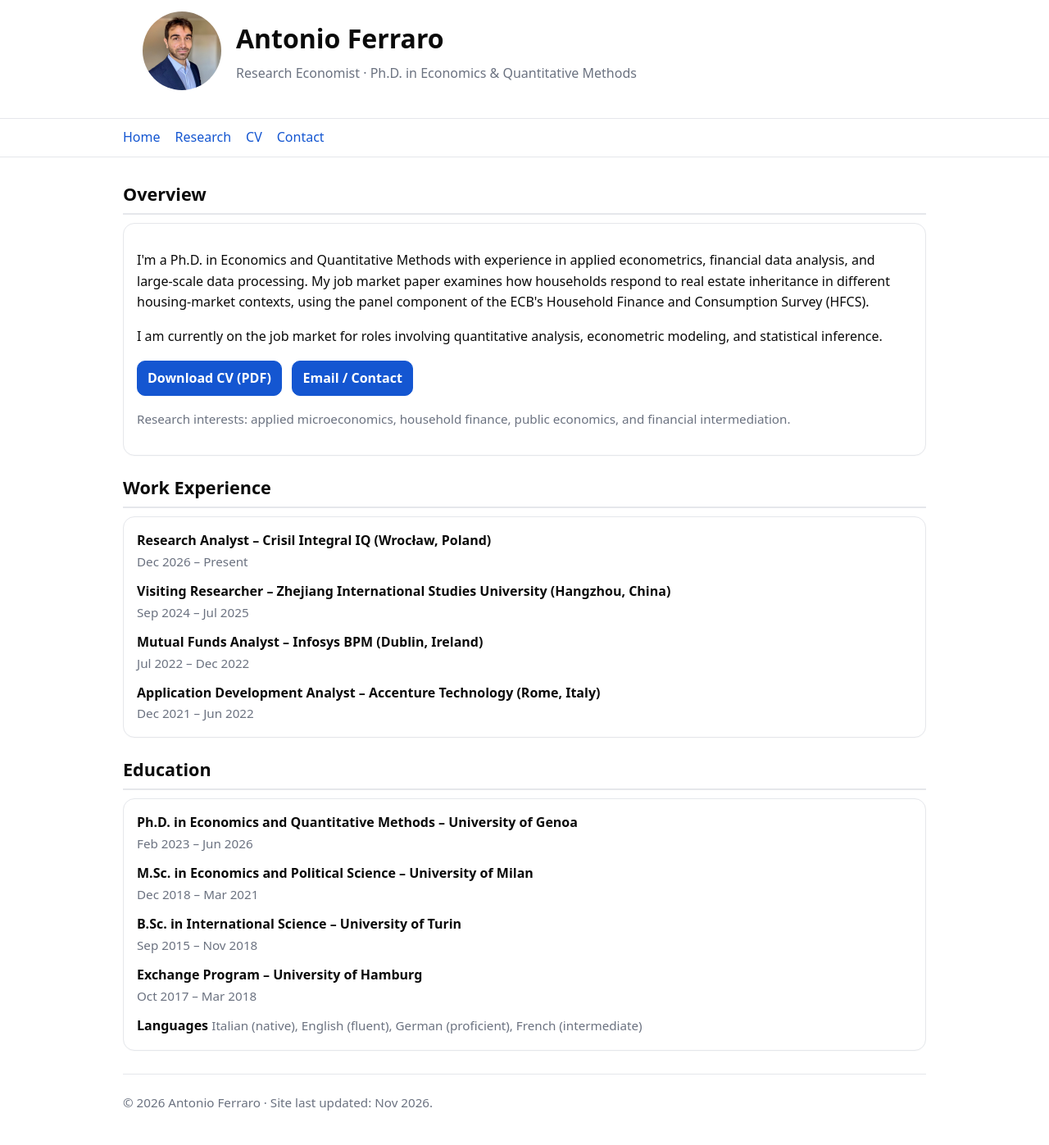
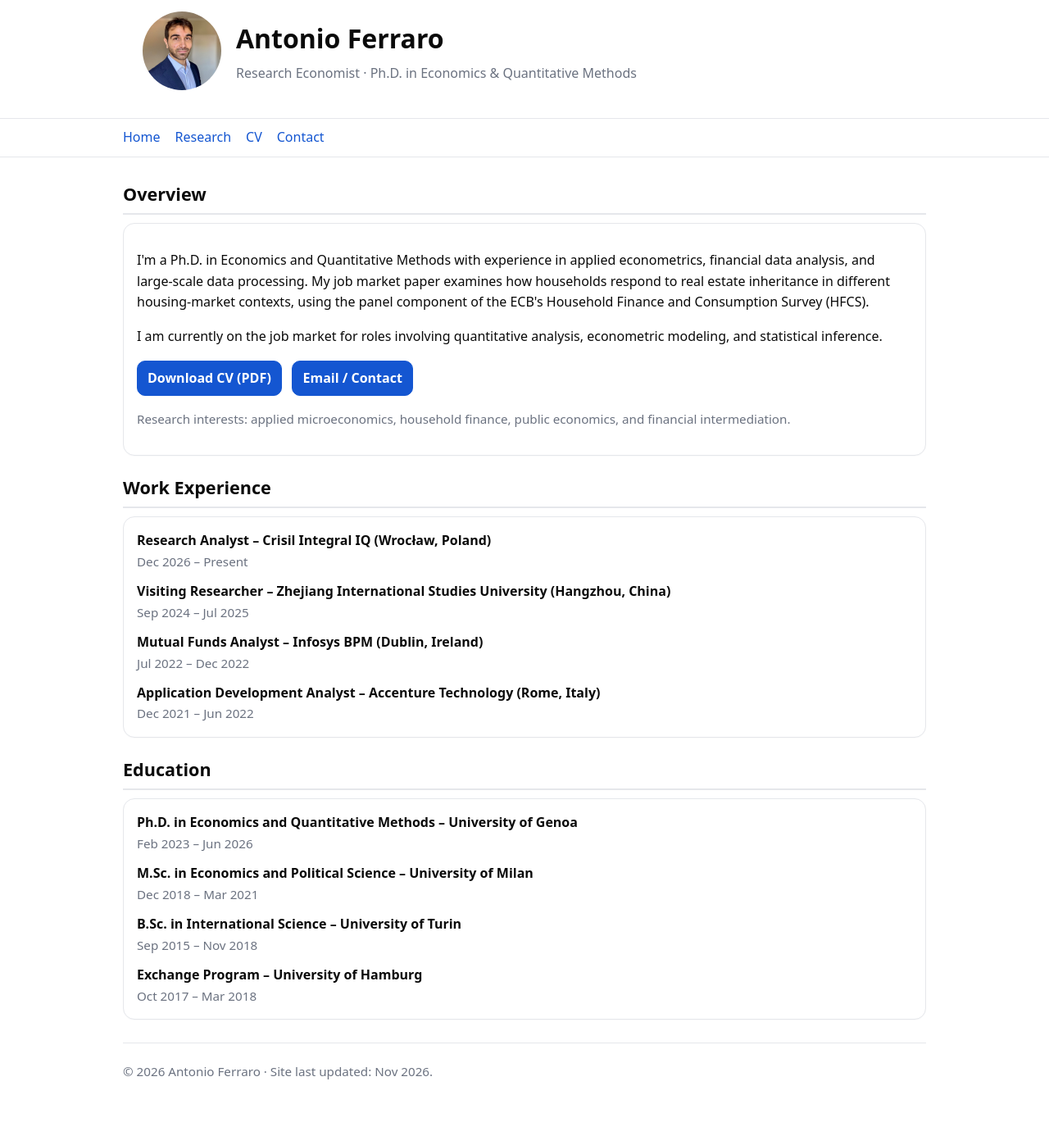
Before and after one commit to ferraroantonio/ferraroantonio.github.io, a Jekyll site: the page built from index.md, in a window 1280 px wide. Shown: the whole page at 82% size. Built offline with Jekyll 4.4.1, drawn with Linux system fonts in a browser that asks for light colours; after the commit the page ends 1359 px from its top, so only the background shows below that.

Commit message:
Update index.md

```diff
--- a/index.md
+++ b/index.md
@@ -54,7 +54,6 @@ description: "Antonio Ferraro – Ph.D. in Economics and Quantitative Methods. A
   <li class="item"><strong>Exchange Program – University of Hamburg</strong>
   <div class="meta"> Oct 2017 – Mar 2018</div></li>
 
-  <li class="item"><strong>Languages</strong> <span class="meta">Italian (native), English (fluent), German (proficient), French (intermediate)</span></li>
 </ul>
 </div>
 </section>
```
